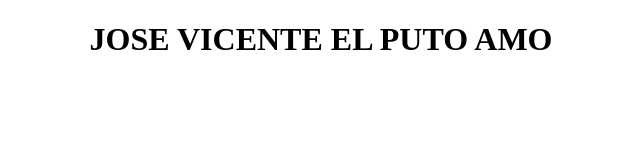
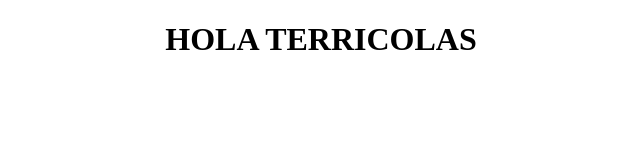
Before and after one commit to josevicente7/holaMundo, a website: page index.html in a window 1280 px wide. Shown: the whole page, without its empty margins (319-959 px from the left). Drawn offline with Linux system fonts and the light colour scheme.

Commit message:
Update index.html

```diff
--- a/index.html
+++ b/index.html
@@ -6,7 +6,7 @@
   </head>
   <body>
     <center>
-      <h1>JOSE VICENTE EL PUTO AMO</h1>
+      <h1>HOLA TERRICOLAS </h1>
     </center>
   </body>
 </html>
```
